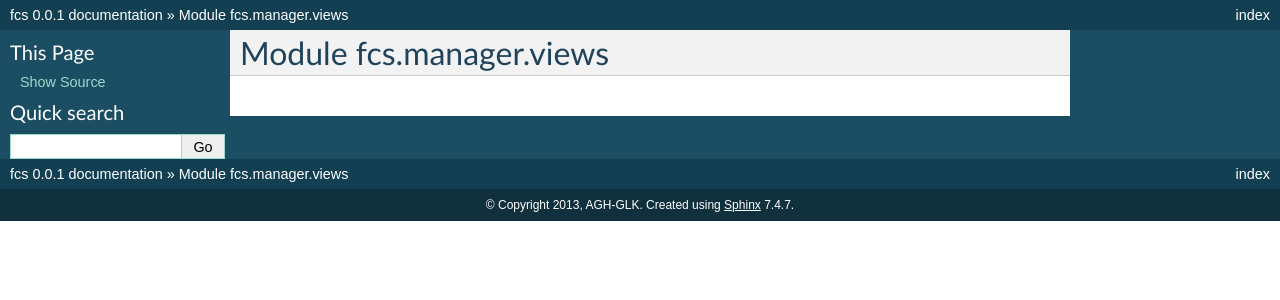
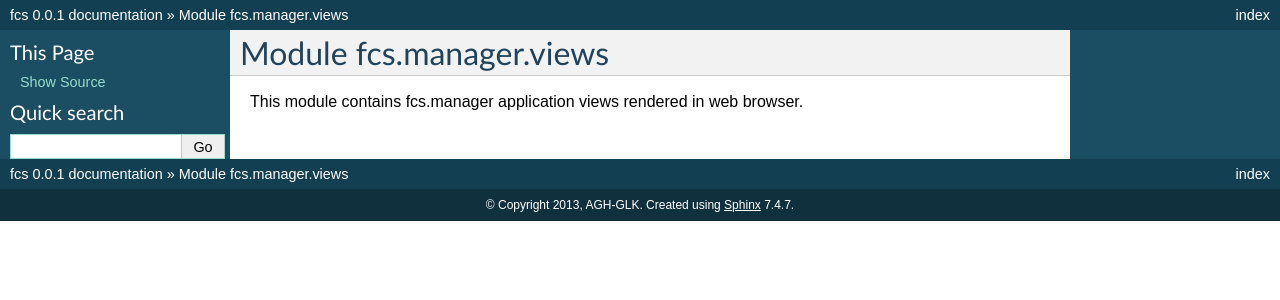
Before and after one commit to agh-glk/fcs, a Sphinx documentation site: the page built from docs/source/manager/views.rst, in a window 1280 px wide. Shown: the top 300 px of the page. Built offline with Sphinx 7.4.7, drawn with Linux system fonts in a browser that asks for light colours; formulas are drawn with MathJax 3.

Commit message:
[NT] Edit

```diff
--- a/docs/source/manager/views.rst
+++ b/docs/source/manager/views.rst
@@ -1,2 +1,4 @@
 Module fcs.manager.views
 =======================================
+
+This module contains fcs.manager application views rendered in web browser.
```
